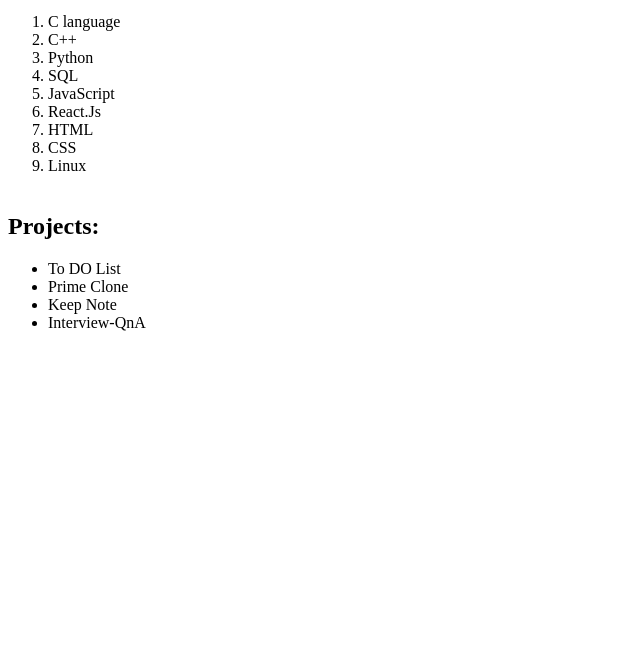
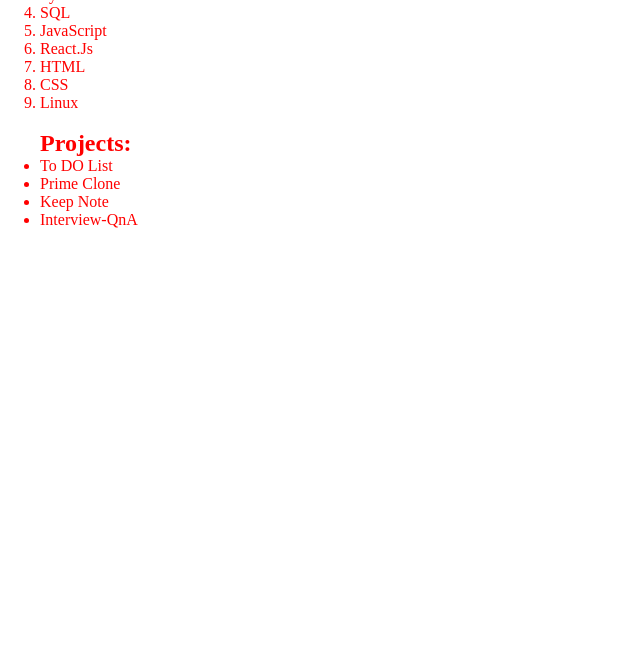
Before and after one commit to niketvns/niket-portfolio, a plain HTML site: page index.html in a window 1280 px wide. Shown: the part 152-800 px from the top of the page, without its empty margins (0-640 px from the left). Drawn offline with Linux system fonts and the light colour scheme.

Commit message:
docs: add css file

```diff
--- a/index.html
+++ b/index.html
@@ -5,6 +5,7 @@
     <meta charset="UTF-8">
     <meta http-equiv="X-UA-Compatible" content="IE=edge">
     <meta name="viewport" content="width=device-width, initial-scale=1.0">
+    <link rel="stylesheet" href="style.css">
     <title>niket-portfolio</title>
 </head>
 
--- /dev/null
+++ b/style.css
@@ -0,0 +1,10 @@
+* {
+    margin: 0;
+    padding: 0;
+    box-sizing: border-box;
+}
+
+body {
+    color: red;
+    padding: 20px 40px;
+}
```
